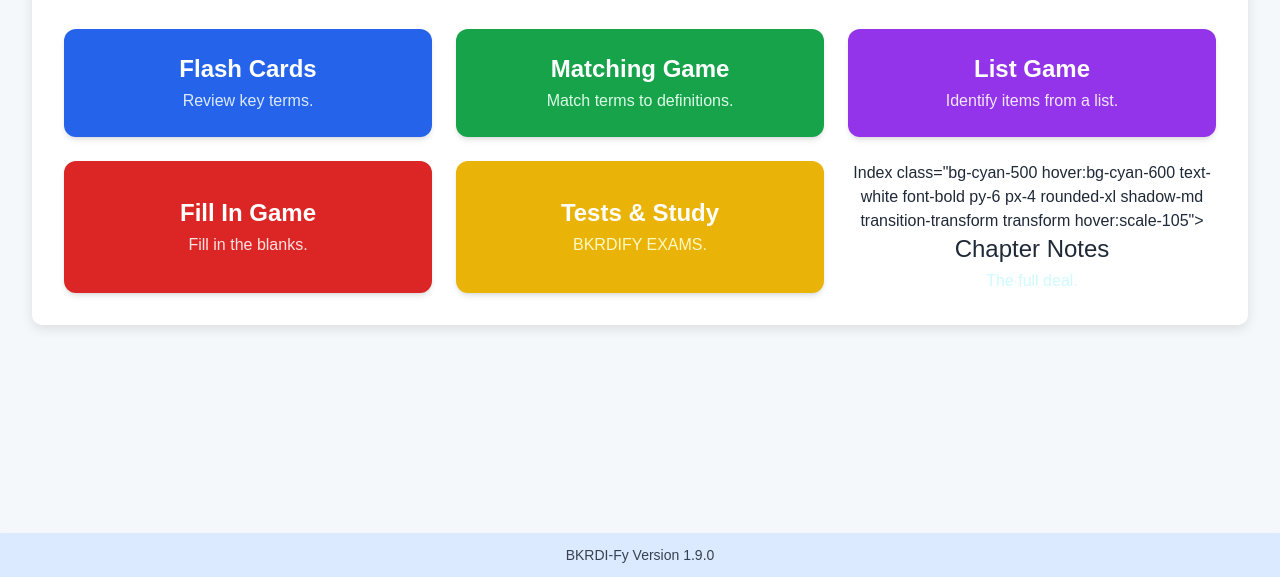
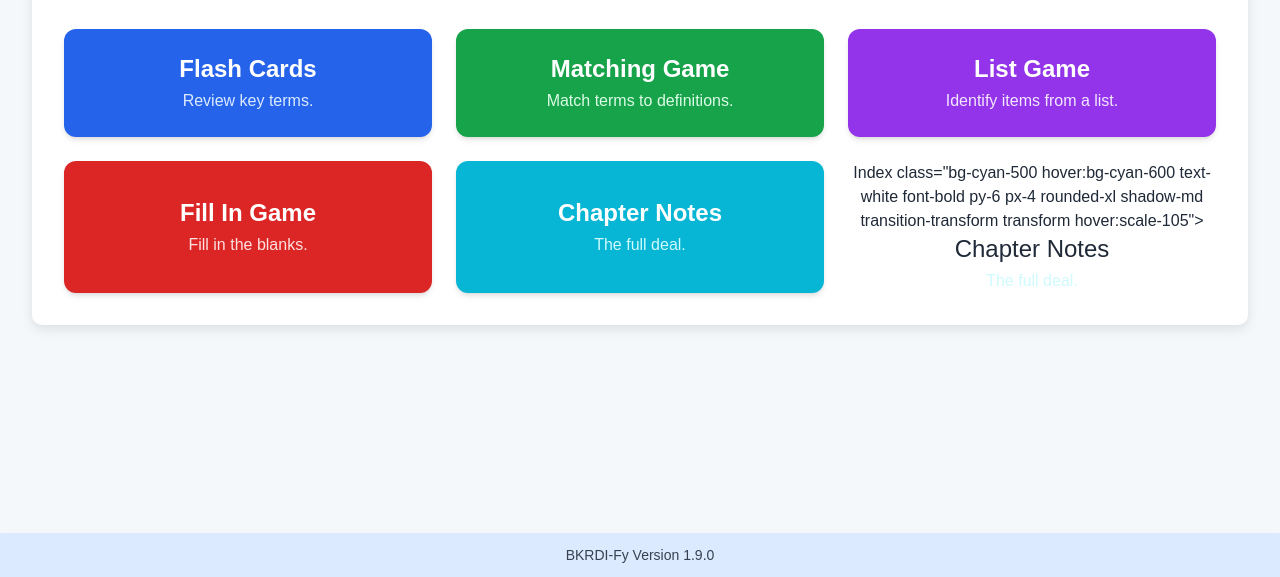
Before and after one commit to Tehcrayz/soce, a plain HTML site: page index.html in a window 1280 px wide. Shown: the part 223-800 px from the top of the page. Drawn offline with nearby package versions, Linux system fonts and the light colour scheme; a web font is replaced by a local one.

Commit message:
Update index.html

```diff
--- a/index.html
+++ b/index.html
@@ -565,10 +565,10 @@
                         <span class="text-2xl">Fill In Game</span>
                         <p class="font-normal text-red-100 mt-1">Fill in the blanks.</p>
                     </button>
-                    <button onclick="window.open('https://bkrdify.tiiny.site/', '_blank')" class="bg-yellow-500 hover:bg-yellow-600 text-white font-bold py-6 px-4 rounded-xl shadow-md transition-transform transform hover:scale-105">
-                        <span class="text-2xl">Tests & Study</span>
-                        <p class="font-normal text-yellow-100 mt-1">BKRDIFY EXAMS.</p>
-                    </button>
+<button onclick="window.location.href='index2.html'" class="bg-cyan-500 hover:bg-cyan-600 text-white font-bold py-6 px-4 rounded-xl shadow-md transition-transform transform hover:scale-105">
+    <span class="text-2xl">Chapter Notes</span>
+    <p class="font-normal text-cyan-100 mt-1">The full deal.</p>
+</button>
                     <button onclick="window.open <a href="xxx.github.io/Index2.html">Index</a> class="bg-cyan-500 hover:bg-cyan-600 text-white font-bold py-6 px-4 rounded-xl shadow-md transition-transform transform hover:scale-105">
                         <span class="text-2xl">Chapter Notes</span>
                         <p class="font-normal text-cyan-100 mt-1">The full deal.</p>
```
